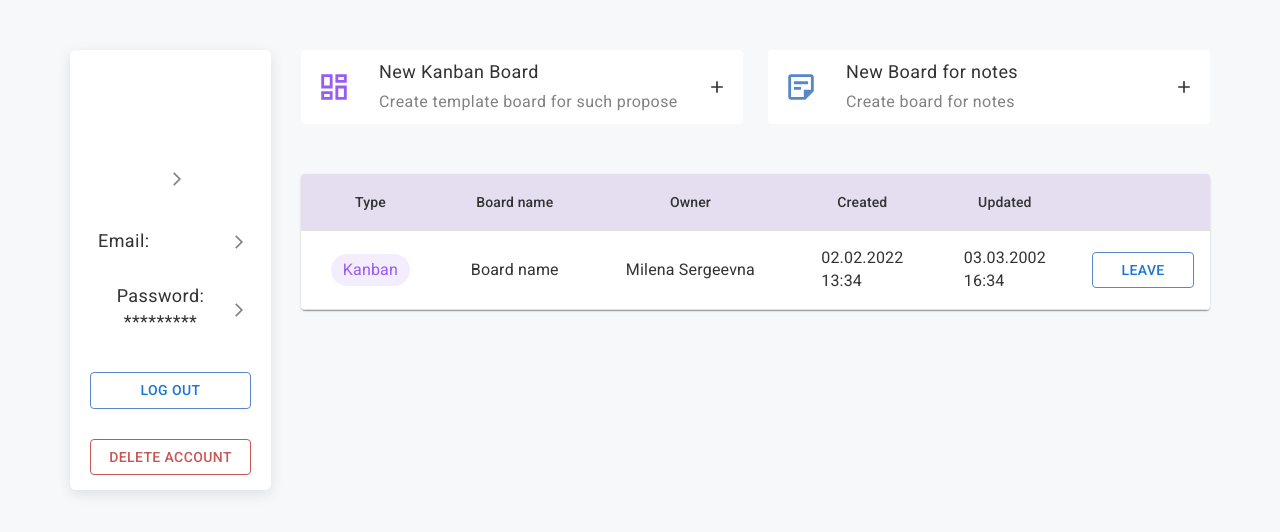
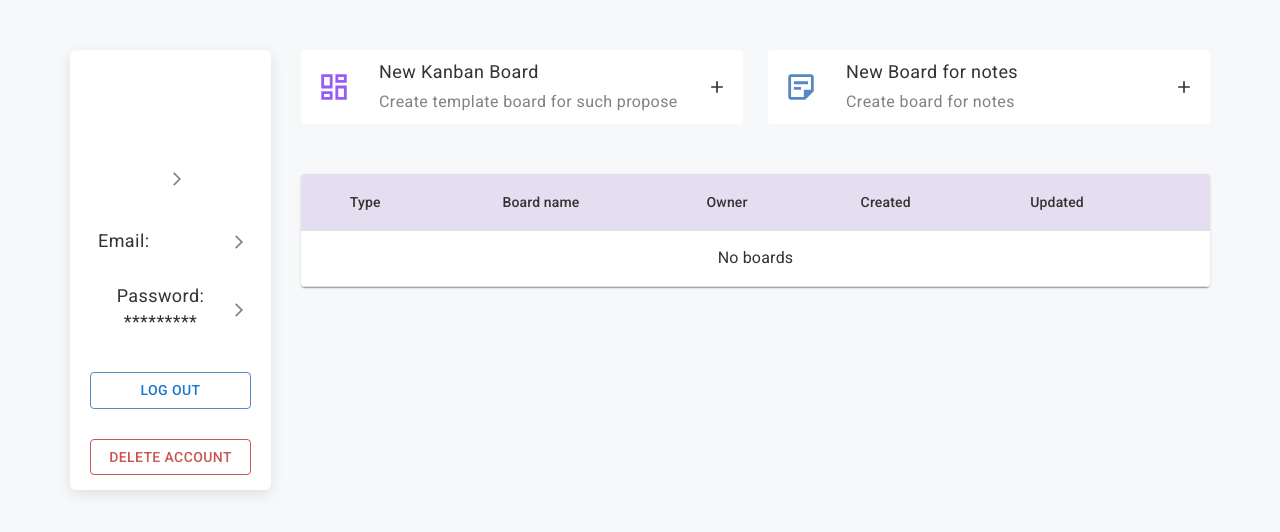
Before and after one commit to MilenaMorozova/SharedBoard-frontend, a React (Create React App) app: page /account in a window 1280 px wide. Shown: the top 532 px of the page. Built offline with nearby package versions, Linux system fonts and the light colour scheme.

Commit message:
added case with no boards

```diff
--- a/src/account/board-table/board-table.tsx
+++ b/src/account/board-table/board-table.tsx
@@ -17,7 +17,42 @@ function BoardTable() {
   mockBoard.createdDate = new Date('02.02.2020 13:45');
   mockBoard.updatedDate = new Date('03.03.2020 16:00');
 
-  const userBoards: Array<Board> = [mockBoard];
+  const userBoards: Array<Board> = [];
+
+  function TableContent() {
+    let content;
+
+    if (userBoards.length === 0) {
+      content = (
+        <TableRow>
+          <CustomTableCell colSpan={HEADERS.length}>No boards</CustomTableCell>
+        </TableRow>
+      );
+    } else {
+      content = userBoards.map((board) => (
+        <TableRow key={board.id}>
+          <CustomTableCell>
+            <BoardTypeChip boardType={BoardType.KANBAN} />
+          </CustomTableCell>
+          <CustomTableCell>
+            {board.boardName}
+          </CustomTableCell>
+          <CustomTableCell>
+            {board.owner.username}
+          </CustomTableCell>
+          <DateTimeTableCell date="02.02.2022" time="13:34" />
+          <DateTimeTableCell date="03.03.2002" time="16:34" />
+          <ActionTableCell />
+        </TableRow>
+      ));
+    }
+
+    return (
+      <TableBody>
+        {content}
+      </TableBody>
+    );
+  }
 
   return (
     <TableContainer component={Paper}>
@@ -31,28 +66,12 @@ function BoardTable() {
           </TableRow>
         </TableHead>
 
-        <TableBody>
-          {userBoards.map((board) => (
-            <TableRow>
-              <CustomTableCell>
-                <BoardTypeChip boardType={BoardType.KANBAN} />
-              </CustomTableCell>
-              <CustomTableCell>
-                {board.boardName}
-              </CustomTableCell>
-              <CustomTableCell>
-                {board.owner.username}
-              </CustomTableCell>
-              <DateTimeTableCell date="02.02.2022" time="13:34" />
-              <DateTimeTableCell date="03.03.2002" time="16:34" />
-              <ActionTableCell />
-            </TableRow>
-          ))}
-        </TableBody>
+        <TableContent />
 
       </Table>
     </TableContainer>
   );
 }
 
+
 export default BoardTable;
```
Also changed, not shown: .eslintrc.js.
